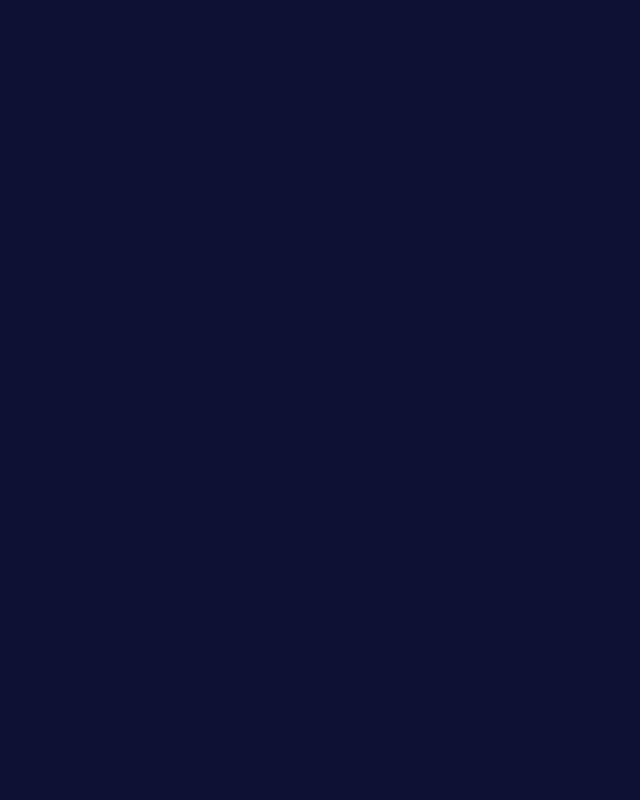
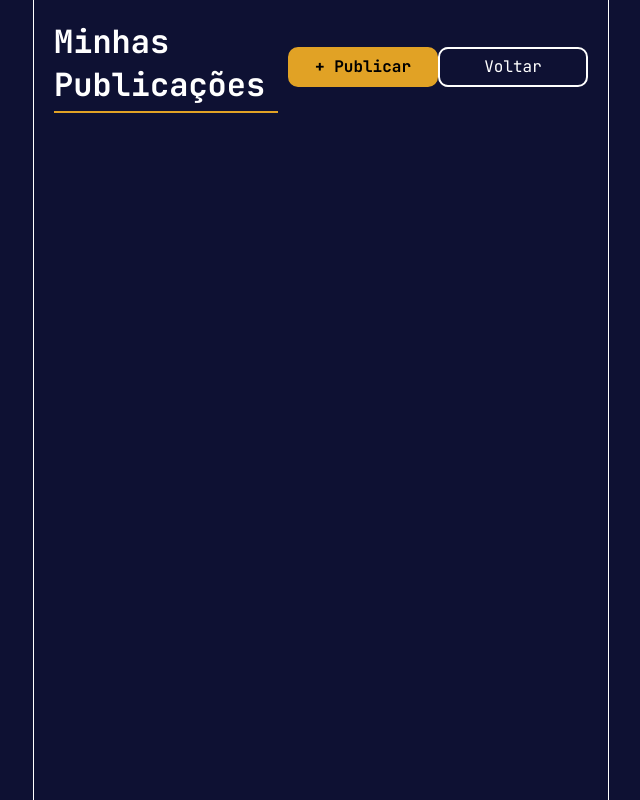
Before and after one commit to hermesonbastos/PROJETO_WEB, a React (Create React App) app: page /myposts in a window 1280 px wide. Before the commit this address had no page. Shown: the whole page, without its empty margins (319-959 px from the left). Built offline with nearby package versions, Linux system fonts and the light colour scheme.

Commit message:
tela de publicações

```diff
--- a/src/App.jsx
+++ b/src/App.jsx
@@ -6,6 +6,7 @@ import Signup from "./pages/Signup/Signup";
 import Login from "./pages/Login/Login";
 import Feed from "./pages/Feed/Feed";
 import Search from "./pages/Search/Search";
+import MyPosts from "./pages/MyPosts/MyPosts"
 
 
 
@@ -15,9 +16,10 @@ function App() {
       <Routes>
         <Route path="/" element={<Home />} />
         <Route path="/signup" element={<Signup />} />
-        <Route path="/login" element={<Login/>}/>
+        <Route path="/login" element={<Login />}/>
         <Route path="/feed" element={<Feed />} />
         <Route path="/feed" element={<Search />} />
+        <Route path="/myposts" element={<MyPosts />}/>
       </Routes>
     </BrowserRouter>
   );
--- a/src/components/Button/styles.css
+++ b/src/components/Button/styles.css
@@ -37,3 +37,47 @@
 .btn-secondary:hover {
   background-color: var(--cor-hover-secundaria);
 }
+
+.btn-public {
+  width: 150px; /* Reduzindo a largura */
+  height: 40px; /* Reduzindo a altura */
+  border-radius: 10px; /* Diminuindo as bordas arredondadas */
+  border: 2px solid;
+  border-color: var(--cor-terciaria);
+  padding: 5px; /* Reduzindo o espaçamento interno */
+  cursor: pointer;
+  background-color: var(--cor-terciaria);
+  font-family: var(--fonte-primaria);
+  font-size: 16px; /* Reduzindo o tamanho da fonte */
+  font-weight: bold;
+  text-align: center;
+  margin-left: 10px; /* Espaço entre o título e o botão */
+}
+
+.btn-public-back {
+  width: 150px;
+  height: 40px;
+  border-radius: 10px;
+  border: 2px solid;
+  border-color: var(--cor-secundaria);
+  padding: 5px;
+  cursor: pointer;
+  background-color: var(--cor-primaria);
+  font-family: var(--fonte-primaria);
+  color: var(--cor-secundaria);
+  font-size: 16px;
+  /* gap: 10px; */
+  text-align: center;
+  /* margin-top: 20px; Espaço acima do botão de Voltar */
+}
+
+.button-container {
+  margin-top: auto; /* Isso empurra o botão para a parte inferior */
+  display: flex;
+  justify-content: flex-end; /* Alinha o botão à direita */
+}
+
+.button-group {
+  display: flex; /* Flexbox para os botões */
+  margin-left: auto; /* Empurra os botões para a direita */
+}
--- a/src/pages/Home/Home.jsx
+++ b/src/pages/Home/Home.jsx
@@ -1,7 +1,7 @@
 import React from 'react';
 import './styles.css';
 import Button from '../../components/Button/Button';
-import { useNavigate } from 'react-router-dom';
+import { Navigate, useNavigate } from 'react-router-dom';
 
 const Home = () => {
 
@@ -13,6 +13,7 @@ const Home = () => {
       <p className="home__p">O ponto de encontro dos estudantes de tecnologia! Aqui, o conhecimento é compartilhado livremente! Explore cursos gratuitos, artigos, eBooks, PDFs e recursos criados pelos próprios alunos. Junte-se a nós para aprender, ensinar e colaborar em projetos de TI que moldam o futuro. A comunidade é nossa força, e o aprendizado é ilimitado. Vamos construir juntos!</p>
       <Button className="btn-primary" label="CADASTRE-SE" onClick={() => navigate("/signup")} />
       <Button className="btn-secondary" label="ENTRAR" onClick={() => navigate("/login")} />
+      <Button className="btn-secondary" label="MINHAS PUBLICAÇÕES" onClick={() => navigate("/myposts")} />
     </div>
   );
 };
--- /dev/null
+++ b/src/pages/MyPosts/MyPosts.jsx
@@ -0,0 +1,40 @@
+import React from 'react';
+import './styles.css';
+import { useNavigate } from 'react-router-dom';
+import Button from '../../components/Button/Button';
+
+const MyPosts = () => {
+  const navigate = useNavigate();
+
+  const handlePublic = () => {
+    navigate('/publicar');
+  }
+
+  const handleBack = () => {
+    navigate(-1); // Volta para a página anterior
+  };
+
+  return (
+    <div className="myposts">
+      <div className="myposts-container">
+        <div className="myposts-header">
+          <h1 className="myposts-title">Minhas Publicações</h1>
+          <div className="button-group">
+            <button
+              className="btn-public"
+              onClick={handlePublic}>
+              + Publicar
+            </button>
+            <button
+              className="btn-public-back"
+              onClick={handleBack}>
+              Voltar
+            </button>
+          </div>
+        </div>
+      </div>
+    </div>
+  );
+}
+
+export default MyPosts;
--- /dev/null
+++ b/src/pages/MyPosts/styles.css
@@ -0,0 +1,36 @@
+.myposts {
+    display: flex;
+    justify-content: center;
+    align-items: center;
+    height: 100vh;
+    background-color: var(--cor-primaria);
+  }
+
+  .myposts-container {
+    width: 45%;
+    height: 100vh;
+    border-left: 1px solid var(--cor-secundaria);
+    border-right: 1px solid var(--cor-secundaria);
+    background-color: var(--cor-primaria);
+    display: flex;
+    flex-direction: column;
+    justify-content: flex-start;
+    padding: 20px;
+  }
+
+  .myposts-title {
+    text-align: left;
+    color: var(--cor-secundaria);
+    font-family: var(--fonte-primaria);
+    margin-top: 0;
+    padding-bottom: 5px;
+    border-bottom: 2px solid var(--cor-terciaria);
+    width: 70%;
+  }
+
+  .myposts-header {
+    display: flex;
+    align-items: center;
+    width: 100%;
+    margin-bottom: 20px;
+  }
```
